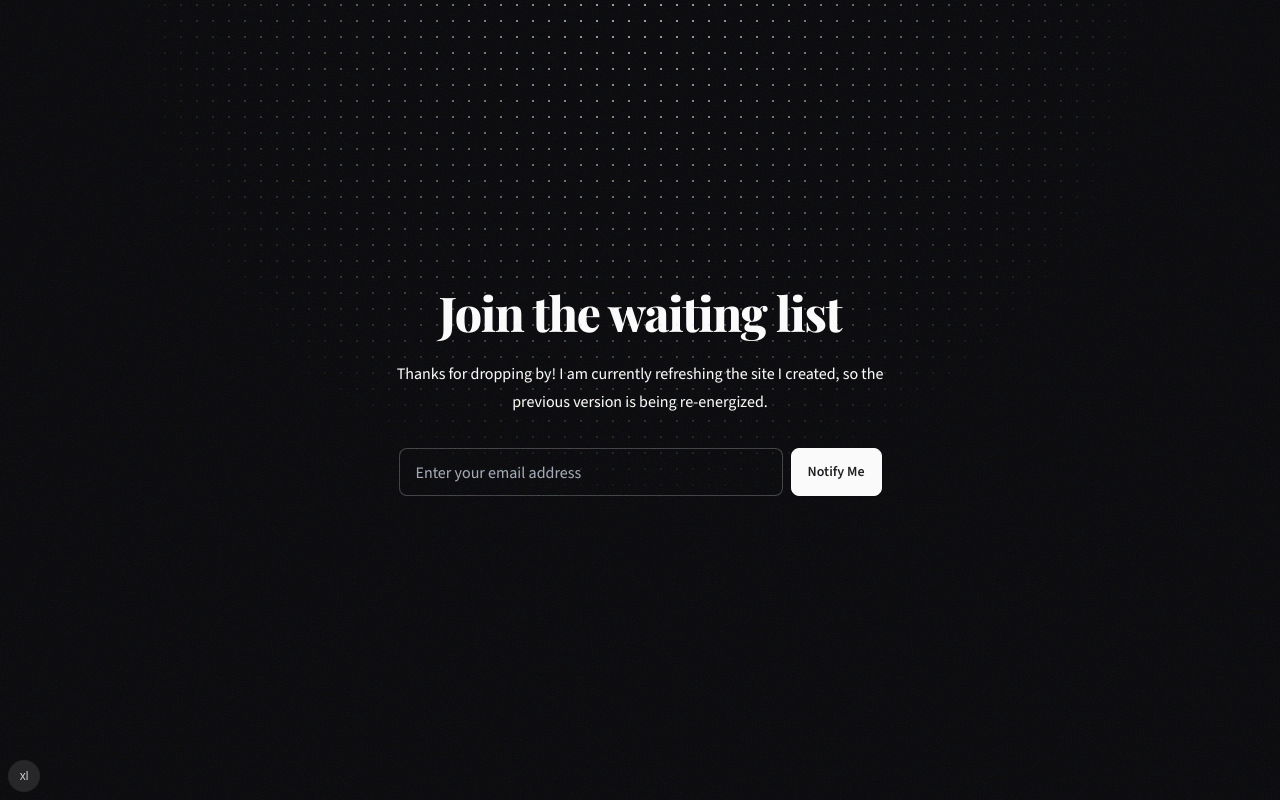
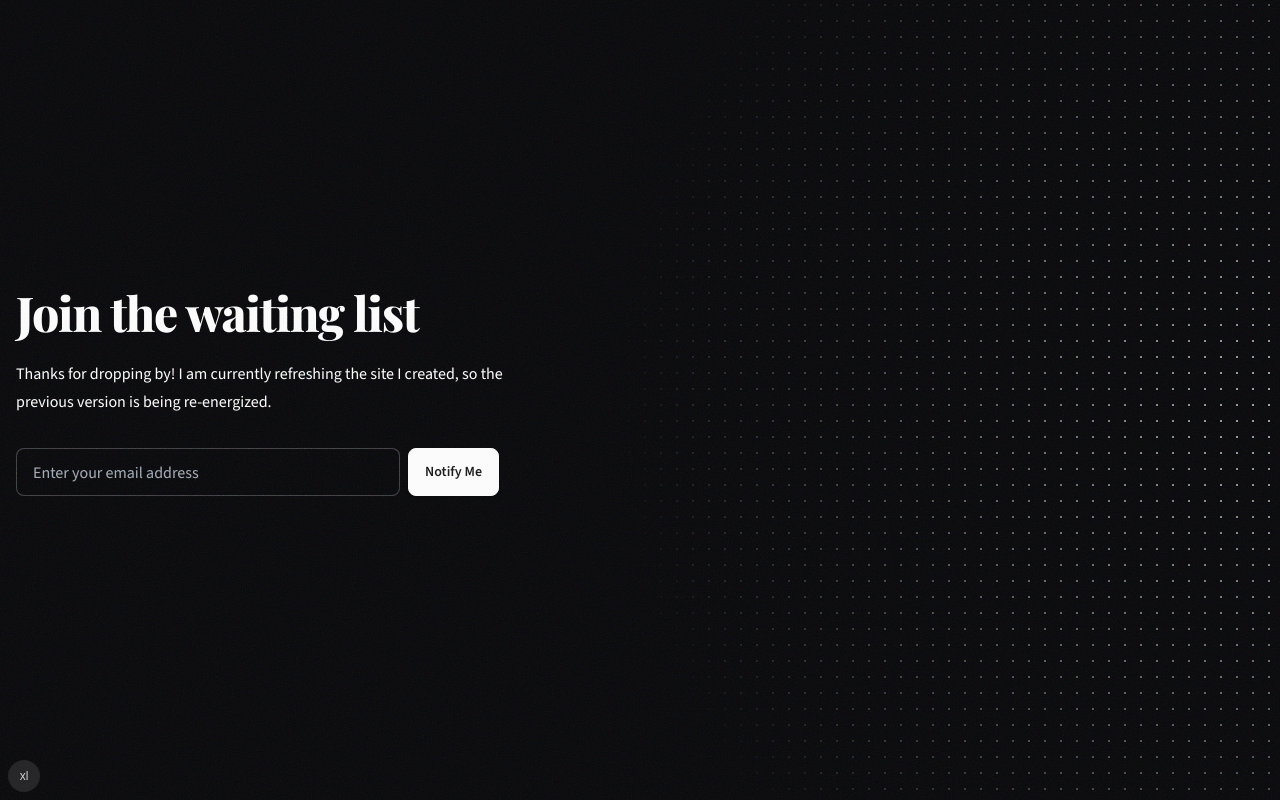
Before and after one commit to fiquell/fiquell.com, a Next.js app: page / in a window 1280 px wide. Built offline with nearby package versions, Linux system fonts and the light colour scheme; no server answers; a web font is replaced by a local one.

Commit message:
refactor layout and waiting list form for improved structure and styling

```diff
--- a/src/app/layout.tsx
+++ b/src/app/layout.tsx
@@ -23,7 +23,7 @@ export const viewport: Viewport = {
 
 const RootLayout = ({ children }: React.PropsWithChildren) => {
   return (
-    <html lang="en">
+    <html lang="en" suppressHydrationWarning>
       <body
         className={cn(
           "font-sans antialiased",
@@ -33,7 +33,7 @@ const RootLayout = ({ children }: React.PropsWithChildren) => {
         )}>
         <DotPattern
           className={cn(
-            "[mask-image:radial-gradient(circle_at_top,theme('colors.base-100'),transparent,transparent)]",
+            "[mask-image:radial-gradient(circle_at_right,theme('colors.base-100'),transparent,transparent)]",
           )}
         />
         <Noise />
--- a/src/app/page.tsx
+++ b/src/app/page.tsx
@@ -2,8 +2,8 @@ import WaitingListForm from "~/components/waiting-list-form";
 
 const RootPage = () => {
   return (
-    <div className="flex min-h-screen flex-col items-center justify-center gap-8">
-      <div className="max-w-prose text-center">
+    <div className="flex min-h-screen flex-col justify-center gap-8">
+      <div className="max-w-prose">
         <h1 className="id-h1 font-serif">Join the waiting list</h1>
         <p className="id-paragraph">
           Thanks for dropping by! I am currently refreshing the site I created,
--- a/src/components/waiting-list-form.tsx
+++ b/src/components/waiting-list-form.tsx
@@ -56,7 +56,7 @@ const WaitingListForm = () => {
 
   return (
     <form className="w-full" onSubmit={handleSubmit(onSubmit)}>
-      <div className="flex justify-center gap-2">
+      <div className="flex gap-2">
         <label className="form-control w-full max-w-sm">
           <input
             {...register("email")}
```
